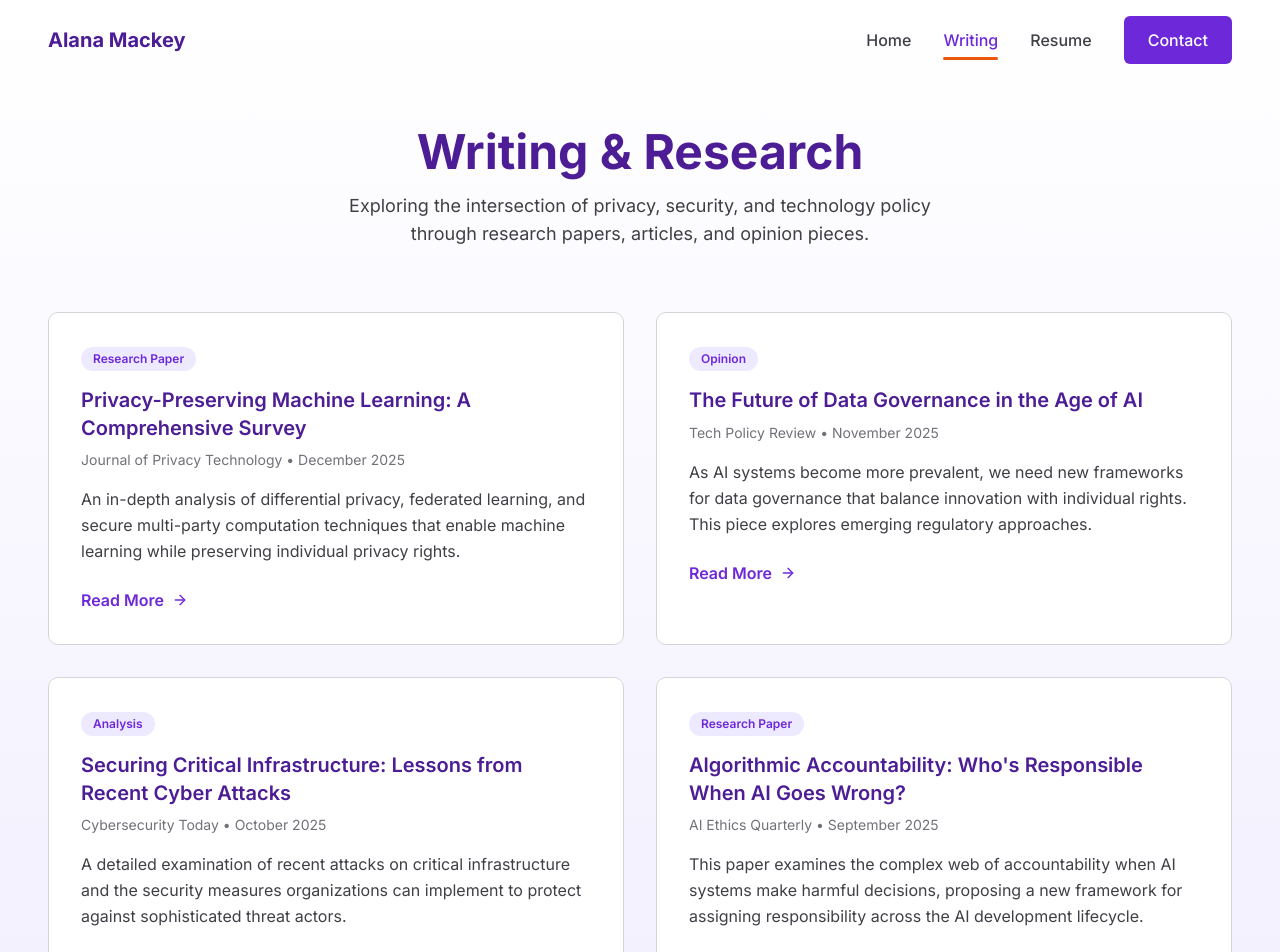
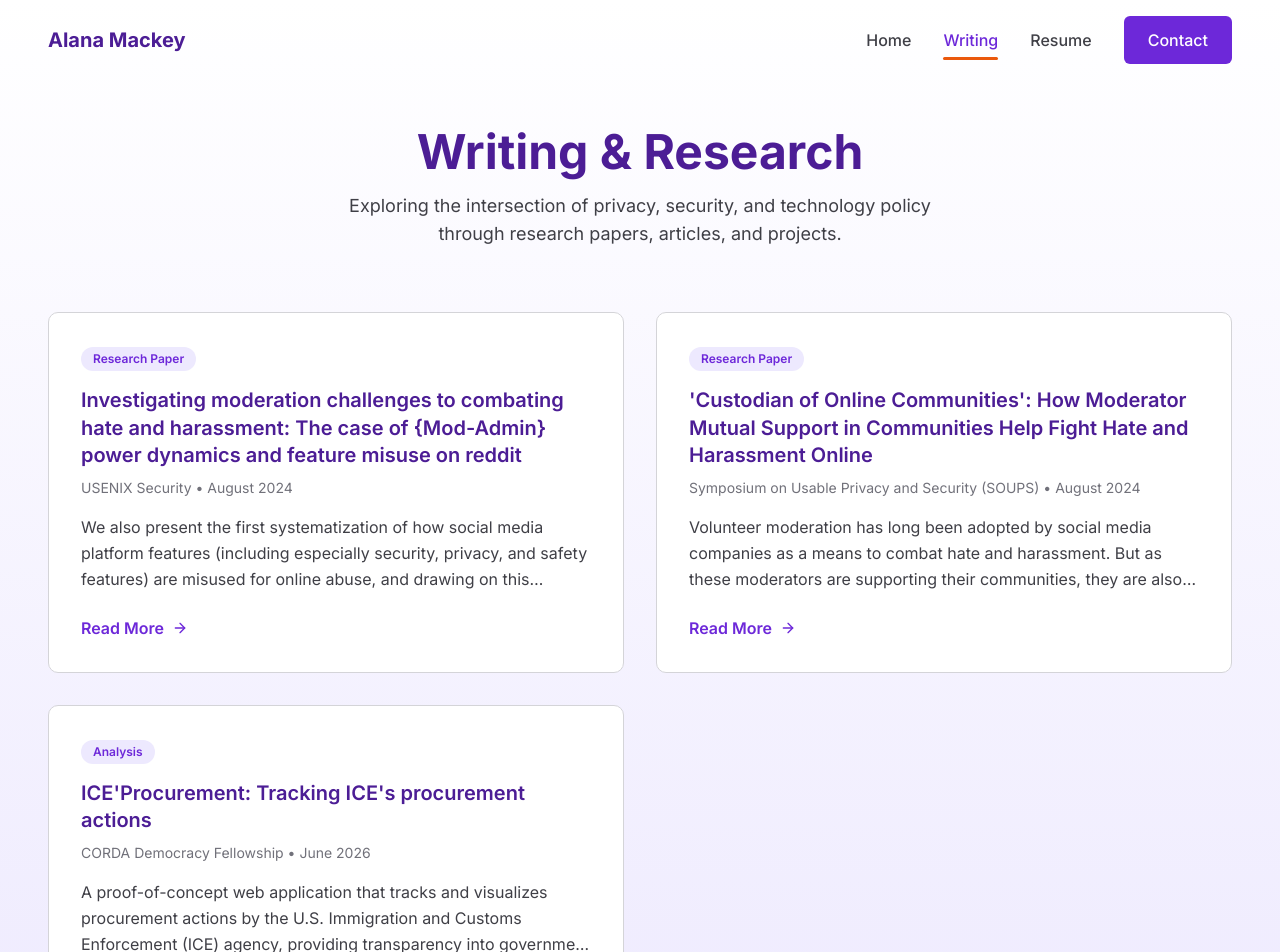
Before and after one commit to alana-m-552/alanacmackey, a Next.js app: page /writing in a window 1280 px wide. Shown: the top 952 px of the page. Built offline with nearby package versions, Linux system fonts and the light colour scheme.

Commit message:
finalizing writing page

```diff
--- a/app/writing/page.tsx
+++ b/app/writing/page.tsx
@@ -9,35 +9,35 @@ export const metadata: Metadata = {
 const articles = [
   {
     id: "1",
-    title: "Privacy-Preserving Machine Learning: A Comprehensive Survey",
+    title: "Investigating moderation challenges to combating hate and harassment: The case of {Mod-Admin} power dynamics and feature misuse on reddit",
     category: "Research Paper",
-    publication: "Journal of Privacy Technology",
-    date: "December 2025",
+    publication: "USENIX Security",
+    date: "August 2024",
     excerpt:
-      "An in-depth analysis of differential privacy, federated learning, and secure multi-party computation techniques that enable machine learning while preserving individual privacy rights.",
-    href: "#",
+      "We also present the first systematization of how social media platform features (including especially security, privacy, and safety features) are misused for online abuse, and drawing on this systematization we articulate design themes for platforms that want to resist such misuse.",
+    href: "https://www.usenix.org/conference/usenixsecurity24/presentation/tabassum",
   },
   {
     id: "2",
-    title: "The Future of Data Governance in the Age of AI",
-    category: "Opinion",
-    publication: "Tech Policy Review",
-    date: "November 2025",
+    title: "'Custodian of Online Communities': How Moderator Mutual Support in Communities Help Fight Hate and Harassment Online",
+    category: "Research Paper",
+    publication: "Symposium on Usable Privacy and Security (SOUPS)",
+    date: "August 2024",
     excerpt:
-      "As AI systems become more prevalent, we need new frameworks for data governance that balance innovation with individual rights. This piece explores emerging regulatory approaches.",
-    href: "#",
+      "Volunteer moderation has long been adopted by social media companies as a means to combat hate and harassment. But as these moderators are supporting their communities, they are also exposed to the very same content they are trying to prevent. In this paper, we explore how moderators support each other in their work and how this support can be leveraged to improve moderation practices.",
+    href: "https://www.usenix.org/conference/soups2024/presentation/tabassum-madiha",
   },
   {
     id: "3",
-    title: "Securing Critical Infrastructure: Lessons from Recent Cyber Attacks",
+    title: "ICE'Procurement: Tracking ICE's procurement actions",
     category: "Analysis",
-    publication: "Cybersecurity Today",
-    date: "October 2025",
+    publication: "CORDA Democracy Fellowship",
+    date: "June 2026",
     excerpt:
-      "A detailed examination of recent attacks on critical infrastructure and the security measures organizations can implement to protect against sophisticated threat actors.",
-    href: "#",
+      "A proof-of-concept web application that tracks and visualizes procurement actions by the U.S. Immigration and Customs Enforcement (ICE) agency, providing transparency into government spending and contracts.",
+    href: "https://ice-procurement.vercel.app/",
   },
-  {
+  /* {
     id: "4",
     title: "Algorithmic Accountability: Who's Responsible When AI Goes Wrong?",
     category: "Research Paper",
@@ -66,7 +66,7 @@ const articles = [
     excerpt:
       "Exploring the tension between security and privacy in democratic societies, and proposing principles for the ethical deployment of surveillance technologies.",
     href: "#",
-  },
+  }, */
 ]
 
 export default function WritingPage() {
@@ -80,7 +80,7 @@ export default function WritingPage() {
           </h1>
           <p className="text-lg text-neutral-700 max-w-[600px] mx-auto animate-fade-in-up animation-delay-150">
             Exploring the intersection of privacy, security, and technology policy
-            through research papers, articles, and opinion pieces.
+            through research papers, articles, and projects.
           </p>
         </div>
       </section>
```
